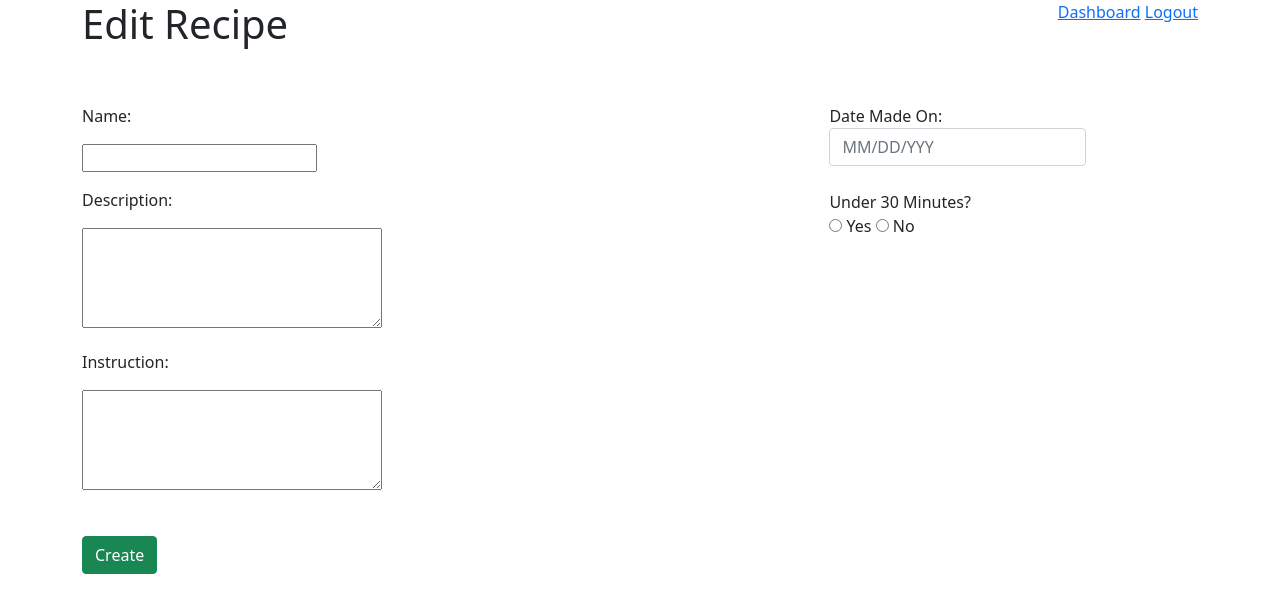
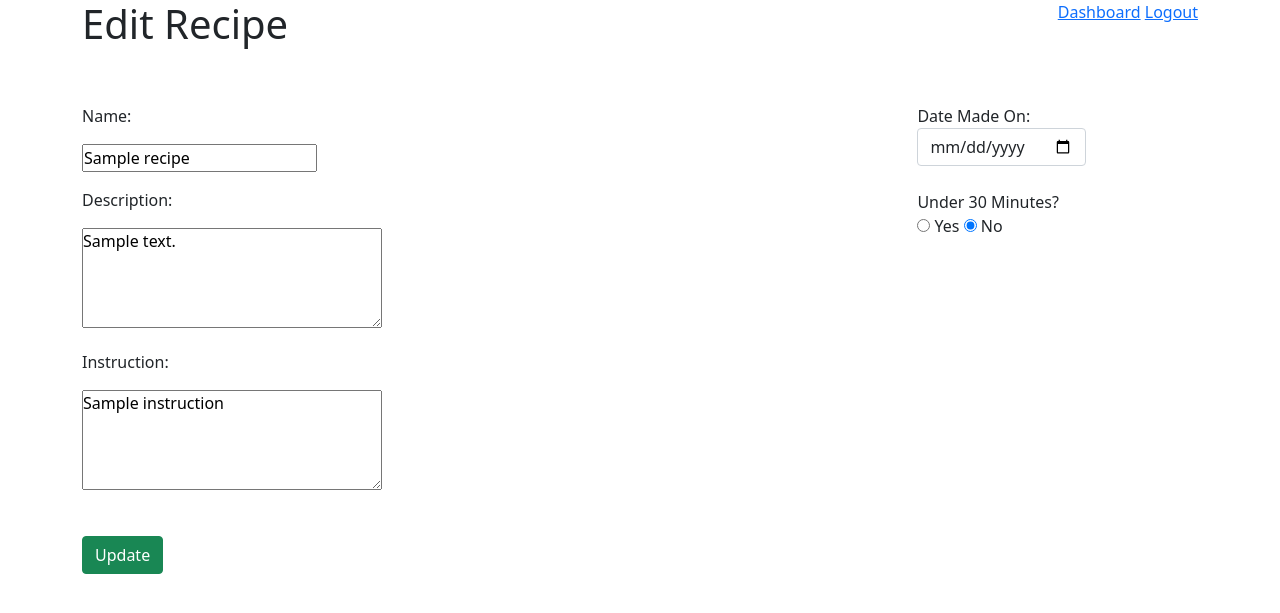
Before and after one commit to SelenaHoai/recipes_belt_review, a Flask app: template flask_app/templates/recipe_edit.html in a window 1280 px wide. Shown: the top 613 px of the page. Run offline with Flask 2, Linux system fonts and the light colour scheme; the template is opened without the code that fills it: most values are stand-ins (such as "Sample title", 1, 10 or a date in 2020).

Commit message:
functionality

```diff
--- a/flask_app/templates/recipe_edit.html
+++ b/flask_app/templates/recipe_edit.html
@@ -21,28 +21,36 @@
                 <a type="button" class="bg-sucess bg-opacity-75" href="/logout">Logout</a>
             </div>
         </div>
-        <div class="main mt-5">
-        <div>
-            <form action="/recipes/update/{recipe.id}" method="post" class="welcome d-flex justify-content-between">
+        <div class="main mt-5 edit-size">
+            <form action="/recipes/update/{{recipe.id}}" method="post" class="welcome d-flex justify-content-between">
                 <div>
                     <p><label for="name">Name:</label></p>
-                    <p><input type="text" name="name" id="name"></p>
+                    <p><input type="text" name="name" id="name" value="{{recipe.name}}"></p>
 
                     <p><label for="description">Description:</label></p>
-                    <p><textarea type="text" name="description" id="description"></textarea></p>
+                    <p><textarea type="text" name="description" id="description">{{recipe.description}}</textarea></p>
 
                     <p><label for="instruction">Instruction:</label></p>
-                    <p><textarea type="text" name="instruction" id="instruction"></textarea></p>
+                    <p><textarea type="text" name="instruction" id="instruction">{{recipe.instruction}}</textarea></p>
 
                     <br>
-                    <button class="btn btn-success" type="submit">Create</button>
+                    <button class="btn btn-success" type="submit">Update</button>
                 </div>
                 <div>
                     <label class="control-label" for="date">Date Made On:</label>
-                    <input class="form-control" id="date" name="date" placeholder="MM/DD/YYY" type="text"/>
+                    <input class="form-control" id="date" name="date_made_on" type="date" value="{{recipe.date_made_on}}">
                     <div class="mt-4">
                         <label class="control-label" for="date">Under 30 Minutes?</label>
-                        <p><input type="radio" name="time"> Yes <input type="radio" name="time"> No</p>
+                        <p>
+
+                            {% if recipe.time == "yes" %}
+                            <input checked type="radio" value="yes" name="time"> Yes <input type="radio" value="no" name="time"> No
+                            {% else %}
+                            <input type="radio" value="yes" name="time"> Yes <input checked type="radio" value="no" name="time"> No
+                            {% endif %}
+
+
+                        </p>
                     </div>
                 </div>
             </form>
```
